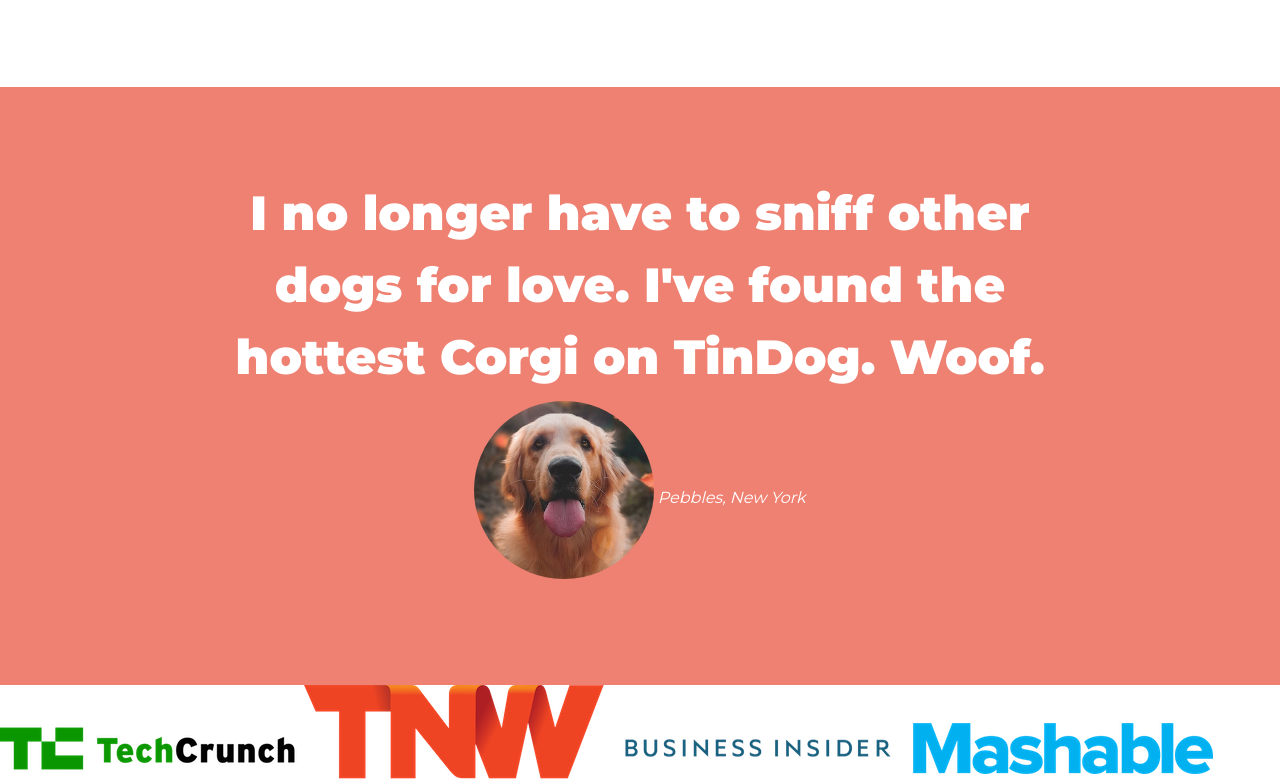
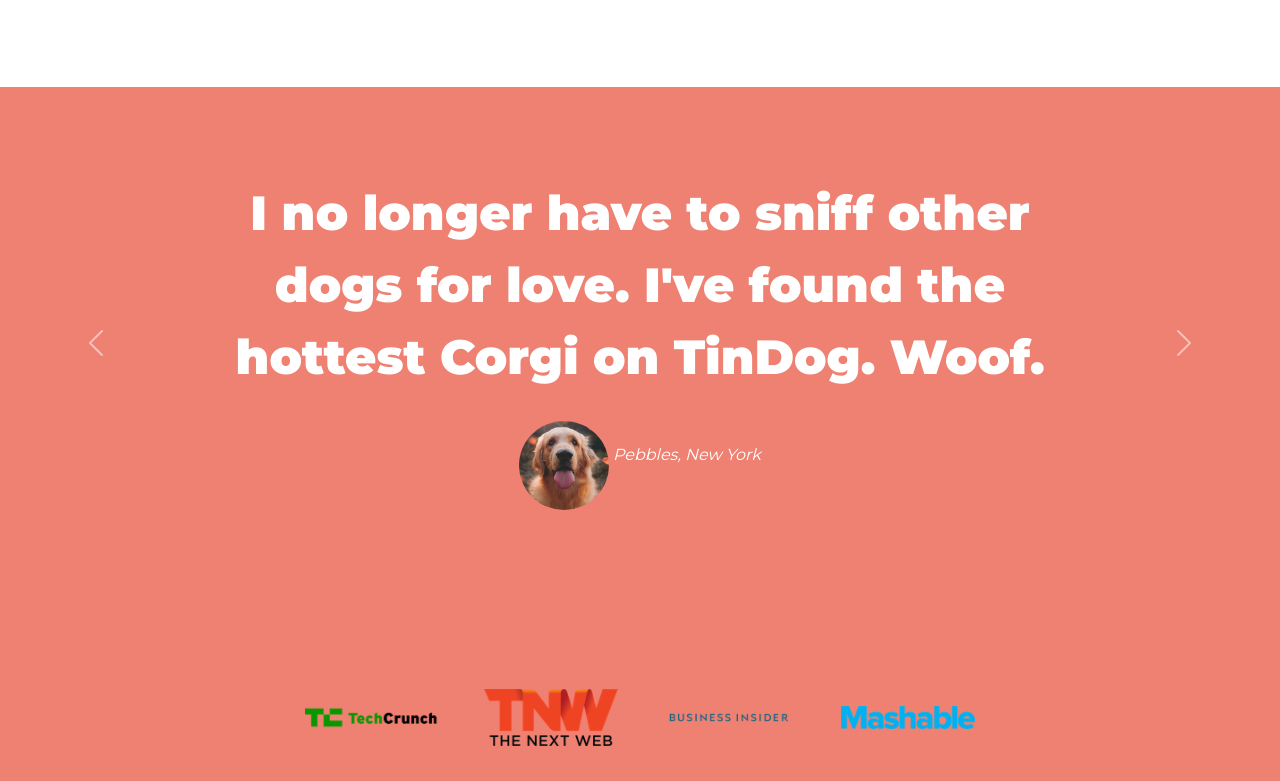
Before and after one commit to usmans58/TinDog, a plain HTML site: page index.html in a window 1280 px wide. Shown: the part 1058-1839 px from the top of the page. Drawn offline with nearby package versions, Linux system fonts and the light colour scheme.

Commit message:
added carousel

```diff
--- a/css/styles.css
+++ b/css/styles.css
@@ -70,10 +70,13 @@ p{
     color: #ff4c68;
 }
 #testimonials{
-    padding: 7% 15%;
+
     background-color: #ef8172;
     color: #fff;
     text-align: center;
+}
+.carousel-item{
+    padding: 7% 15%;
 }
 h2{
     font-family: "Montserrat";
@@ -82,7 +85,16 @@ h2{
     line-height: 1.5 !important;
 }
 .testimonial_image{
-    width: 20%;
-    border-radius: 50%;
-    margin-bottom: 1rem;
+    width: 10%;
+    border-radius: 100%;
+    margin: 20px 0 0 0;
 }
+#press{
+    padding: 7% 15%;
+    background-color: #ef8172;
+    text-align: center;
+}
+.press-logo{
+    width: 15%;
+    margin: 0 20px 50px;
+}
--- a/index.html
+++ b/index.html
@@ -99,14 +99,34 @@
   <!-- Testimonials -->
 
   <section id="testimonials">
+    <div id="carouselExampleInterval" class="carousel slide" data-bs-ride="false">
+      <div class="carousel-inner">
+        <div class="carousel-item active">
+          <h2>I no longer have to sniff other dogs for love. I've found the hottest Corgi on TinDog. Woof.</h2>
+          <img class="testimonial_image" src="images/dog-img.jpg" alt="dog-profile">
+          <em>Pebbles, New York</em>
+        </div>
+        <div class="carousel-item">
+          <h2 class="testimonial-text">My dog used to be so lonely, but with TinDog's help, they've found the love of
+            their life. I think.</h2>
+          <img class="testimonial_image" src="images/lady-img.jpg" alt="lady-profile">
+          <em>Beverly, Illinois</em>
+        </div>
+      </div>
+      <button class="carousel-control-prev" type="button" data-bs-target="#carouselExampleInterval"
+        data-bs-slide="prev">
+        <span class="carousel-control-prev-icon" aria-hidden="true"></span>
+        <span class="visually-hidden">Previous</span>
+      </button>
+      <button class="carousel-control-next" type="button" data-bs-target="#carouselExampleInterval"
+        data-bs-slide="next">
+        <span class="carousel-control-next-icon" aria-hidden="true"></span>
+        <span class="visually-hidden">Next</span>
+      </button>
+    </div>
 
-    <h2>I no longer have to sniff other dogs for love. I've found the hottest Corgi on TinDog. Woof.</h2>
-    <img class="testimonial_image" src="images/dog-img.jpg" alt="dog-profile">
-    <em>Pebbles, New York</em>
 
-    <!-- <h2 class="testimonial-text">My dog used to be so lonely, but with TinDog's help, they've found the love of their life. I think.</h2>
-    <img class="testimonial-image" src="images/lady-img.jpg" alt="lady-profile">
-    <em>Beverly, Illinois</em> -->
+
 
   </section>
 
@@ -114,10 +134,10 @@
   <!-- Press -->
 
   <section id="press">
-    <img src="images/techcrunch.png" alt="tc-logo">
-    <img src="images/tnw.png" alt="tnw-logo">
-    <img src="images/bizinsider.png" alt="biz-insider-logo">
-    <img src="images/mashable.png" alt="mashable-logo">
+    <img class="press-logo" src="images/TechCrunch.png" alt="tc-logo">
+    <img class="press-logo" src="images/tnw.png" alt="tnw-logo">
+    <img class="press-logo" src="images/bizinsider.png" alt="biz-insider-logo">
+    <img class="press-logo" src="images/mashable.png" alt="mashable-logo">
 
   </section>
 
```
